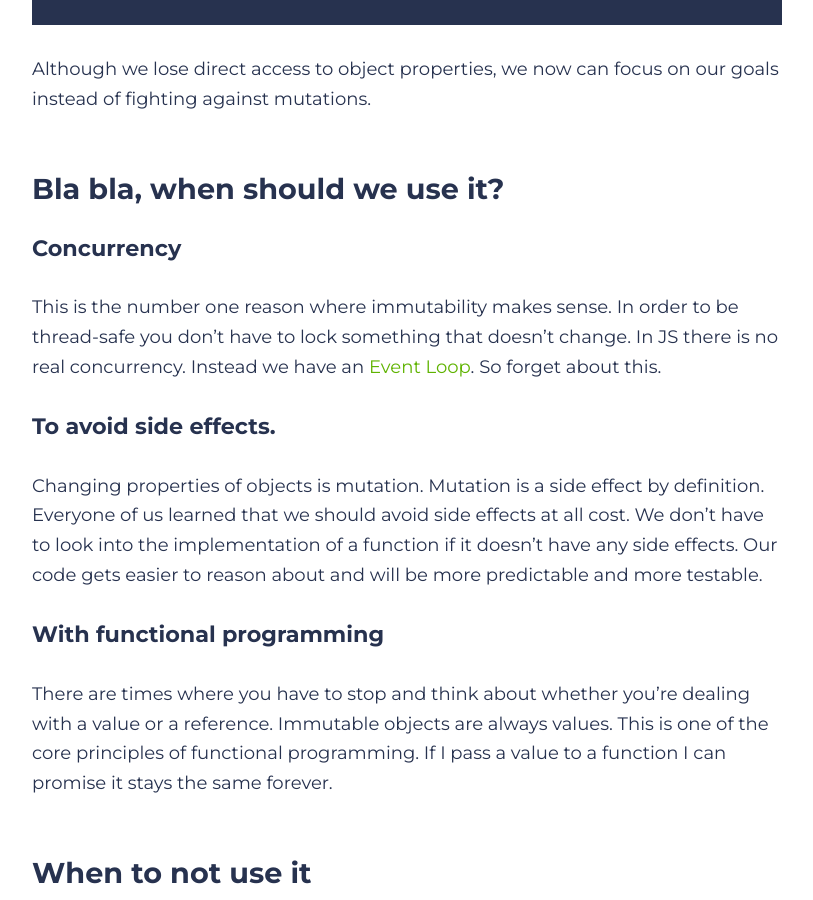
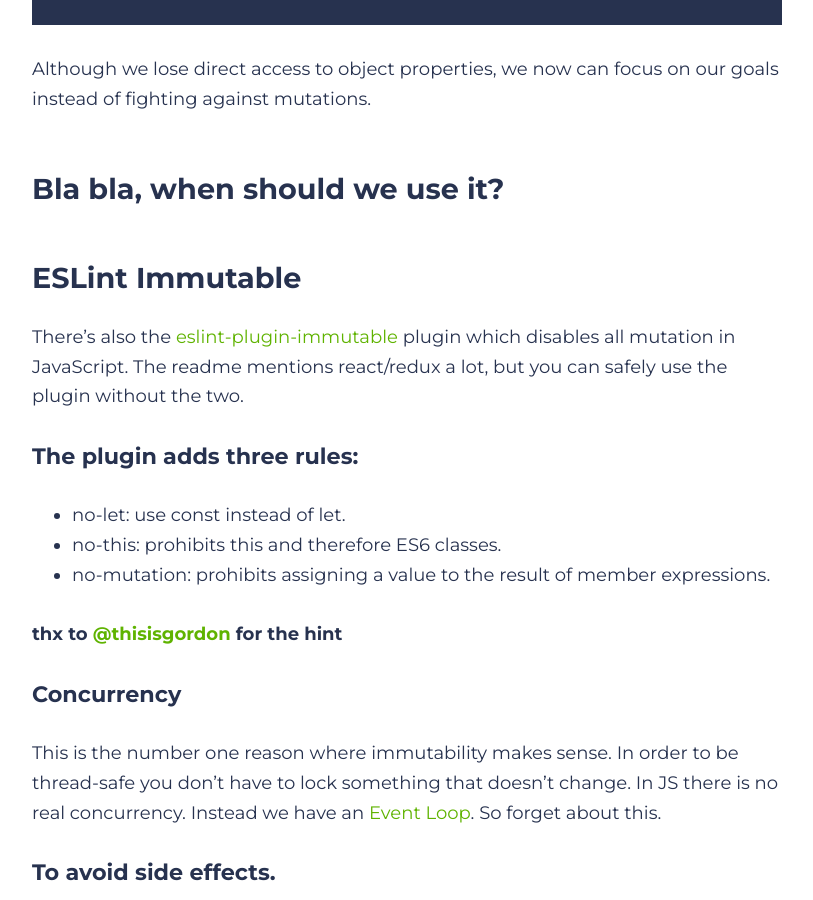
Before and after one commit to mrowdy/slemgrim.github.io, a Jekyll site: the page built from _posts/2016-04-16-mutate-or-not-to-mutate.md, in a window 1280 px wide and 900 px high, scrolled down 3700 px. Shown: the whole window, without its empty margins (233-1046 px from the left). Built offline with Jekyll 4.4.1, drawn with Linux system fonts in a browser that asks for light colours; a script that is not in the unit is left out; comment, search, counter and statistics services are not loaded.

Commit message:
add eslint plugin

```diff
--- a/_posts/2016-04-16-mutate-or-not-to-mutate.md
+++ b/_posts/2016-04-16-mutate-or-not-to-mutate.md
@@ -115,6 +115,21 @@ Although we lose direct access to object properties, we now can focus on our goa
 Bla bla, when should we use it?
 ---
 
+
+ESLint Immutable
+---
+
+There's also the [eslint-plugin-immutable](https://github.com/jhusain/eslint-plugin-immutable) plugin which disables
+all mutation in JavaScript. The readme mentions react/redux a lot, but you can safely use the plugin without the two.
+
+### The plugin adds three rules:
+
+- no-let: use const instead of let.
+- no-this: prohibits this and therefore ES6 classes.
+- no-mutation: prohibits assigning a value to the result of member expressions.
+
+**thx to [@thisisgordon](https://k94n.com/) for the hint**
+
 ### Concurrency
 
 This is the number one reason where immutability makes sense. In order to be thread-safe you don't have to lock something
```
